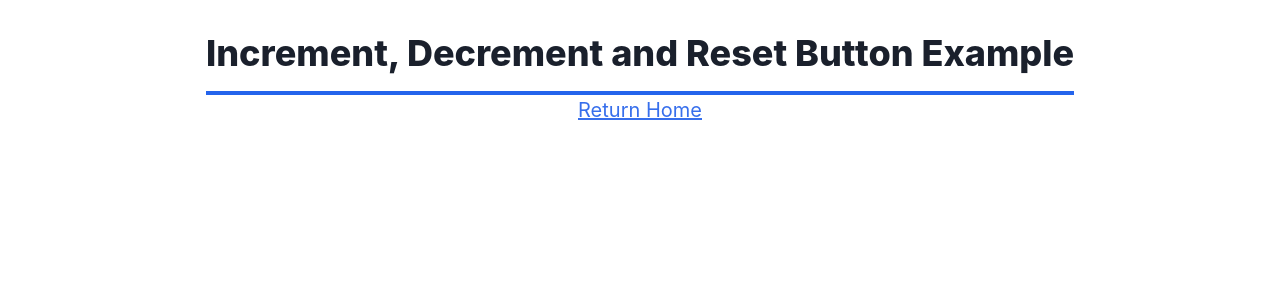
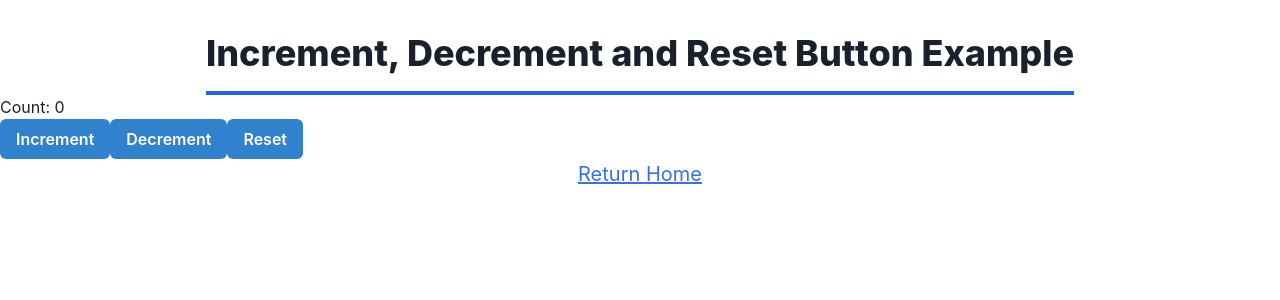
Before and after one commit to thisdot/starter.dev, a Next.js app in the folder starters/next-routing-chakra-ui/: page /counter-example in a window 1280 px wide. Shown: the top 300 px of the page. Built offline with nearby package versions, Linux system fonts and the light colour scheme.

Commit message:
feat: adding button states

```diff
--- a/starters/next-routing-chakra-ui/src/pages/counter-example/index.tsx
+++ b/starters/next-routing-chakra-ui/src/pages/counter-example/index.tsx
@@ -1,8 +1,20 @@
 import type { NextPage } from "next";
 import Link from "next/link";
-import { Center, Heading } from "@chakra-ui/react";
+import { Center, Heading, Button } from "@chakra-ui/react";
+import { SetStateAction, useState } from "react";
 
 const CounterExample: NextPage = () => {
+  const [count, setCount] = useState(0);
+
+  const counterButtons: {
+    text: string;
+    setCounterState: SetStateAction<number>;
+  }[] = [
+    { text: "Increment", setCounterState: count + 1 },
+    { text: "Decrement", setCounterState: count - 1 },
+    { text: "Reset", setCounterState: 0 },
+  ];
+
   return (
     <>
       <Center>
@@ -11,7 +23,21 @@ const CounterExample: NextPage = () => {
         </Heading>
       </Center>
 
-      <div className="">{/*counter goes here*/}</div>
+      <div className="flex justify-evenly whitespace-nowrap">
+        <h2 className="text-2xl font-bold" role="display-element">
+          Count: {count}
+        </h2>
+        {counterButtons.map((btn, idx) => (
+          <Button
+            key={`${idx}-${btn.text}`}
+            onClick={() => setCount(btn.setCounterState)}
+            colorScheme="blue"
+            role="button"
+          >
+            {btn.text}
+          </Button>
+        ))}
+      </div>
       <Center fontSize="xl" textDecoration="underline" color="#376fec">
         <Link href="/">Return Home</Link>
       </Center>
```
